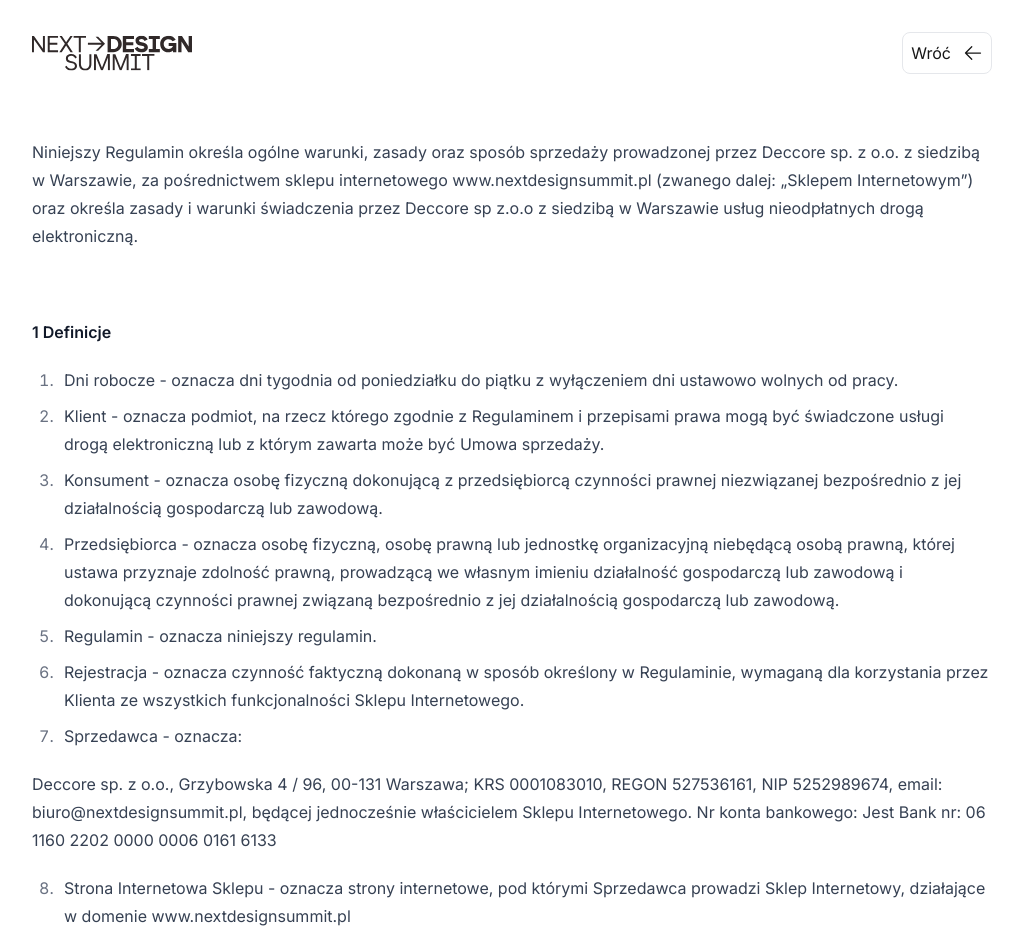
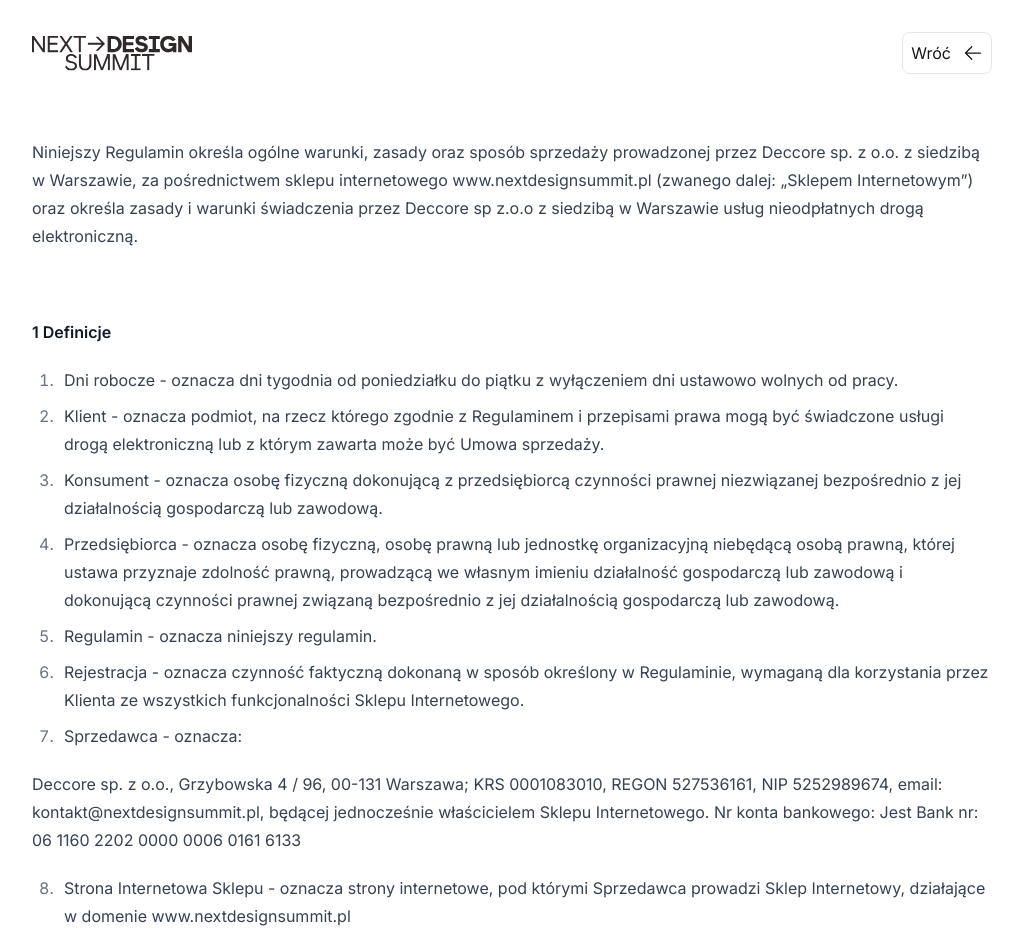
Before and after one commit to wk93/nextdesignsummit.pl, a Next.js app: page /regulamin in a window 1280 px wide. Shown: the top 943 px of the page, without its empty margins (128-1151 px from the left). Built offline with nearby package versions, Linux system fonts and the light colour scheme.

Commit message:
update info

```diff
--- a/data.ts
+++ b/data.ts
@@ -22,7 +22,7 @@ export const privatePolicy = `<p><span style="font-weight: 400;">Polityka prywat
 <p><span style="font-weight: 400;">&bdquo;zgoda osoby, kt&oacute;rej dane dotyczą&rdquo; oznacza dobrowolne, konkretne, świadome i jednoznaczne okazanie woli, kt&oacute;rym osoba, kt&oacute;rej dane dotyczą, w formie oświadczenia lub wyraźnego działania potwierdzającego, przyzwala na przetwarzanie dotyczących jej danych osobowych.</span></p>
 <p><span style="font-weight: 400;">Administrator Danych Osobowych. Cele, zakres i podstawy przetwarzania</span></p>
 <p><span style="font-weight: 400;">Administratorem Danych Osobowych Użytkownik&oacute;w sklepu internetowego www.nextdesignsummit.pl jest sp&oacute;łka sp&oacute;łka Deccore sp. z o.o., Grzybowska 4 / 96, 00-131 Warszawa; KRS 0001083010, REGON 527536161, NIP 5252989674.</span></p>
-<p><span style="font-weight: 400;">Kontakt ze Sklepem w każdej sprawie związanej z ochroną danych osobowych Użytkownika możliwy jest za pośrednictwem poczty elektronicznej pod adresem: biuro@nextdesignsummit.pl,</span></p>
+<p><span style="font-weight: 400;">Kontakt ze Sklepem w każdej sprawie związanej z ochroną danych osobowych Użytkownika możliwy jest za pośrednictwem poczty elektronicznej pod adresem: kontakt@nextdesignsummit.pl,</span></p>
 <p><span style="font-weight: 400;">Dane osobowe Użytkownika przetwarzane są wyłącznie w celach:</span></p>
 <p><span style="font-weight: 400;">zarejestrowania i utrzymywania konta Użytkownika, kt&oacute;re służy Użytkownikom do dokonywania zakup&oacute;w w sklepie internetowym nextdesignsummit.pl;</span></p>
 <p><span style="font-weight: 400;">kontaktu pomiędzy Użytkownikiem a Administratorem Danych Osobowych, we wszystkich sprawach związanych ze złożonym zam&oacute;wieniem; realizacji zwartych z Administratorem Danych Osobowych um&oacute;w sprzedaży;</span></p>
@@ -51,7 +51,7 @@ export const terms = `<p><span style="font-weight: 400;">Niniejszy Regulamin okr
 <li><span style="font-weight: 400;"> Rejestracja - oznacza czynność faktyczną dokonaną w spos&oacute;b określony w Regulaminie, wymaganą dla korzystania przez Klienta ze wszystkich funkcjonalności Sklepu Internetowego.</span></li>
 <li><span style="font-weight: 400;"> Sprzedawca - oznacza:</span></li>
 </ol>
-<p><span style="font-weight: 400;">Deccore sp. z o.o., Grzybowska 4 / 96, 00-131 Warszawa; KRS 0001083010, REGON 527536161, NIP 5252989674, email: biuro@nextdesignsummit.pl, będącej jednocześnie właścicielem Sklepu Internetowego. Nr konta bankowego: Jest Bank nr: 06 1160 2202 0000 0006 0161 6133</span></p>
+<p><span style="font-weight: 400;">Deccore sp. z o.o., Grzybowska 4 / 96, 00-131 Warszawa; KRS 0001083010, REGON 527536161, NIP 5252989674, email: kontakt@nextdesignsummit.pl, będącej jednocześnie właścicielem Sklepu Internetowego. Nr konta bankowego: Jest Bank nr: 06 1160 2202 0000 0006 0161 6133</span></p>
 <ol start="8">
 <li><span style="font-weight: 400;"> Strona Internetowa Sklepu - oznacza strony internetowe, pod kt&oacute;rymi Sprzedawca prowadzi Sklep Internetowy, działające w domenie www.nextdesignsummit.pl</span></li>
 <li><span style="font-weight: 400;"> Towar - oznacza produkt przedstawiony przez Sprzedawcę za pośrednictwem Strony Internetowej Sklepu, mogący być przedmiotem Umowy sprzedaży.</span></li>
@@ -106,7 +106,7 @@ export const terms = `<p><span style="font-weight: 400;">Niniejszy Regulamin okr
 <ol>
   <li><span style="font-weight:400;">
     Reklamacje dotyczące zakupu biletów elektronicznych, dostępu do nich lub poprawności danych na bilecie
-    Klient może składać w formie elektronicznej na adres: biuro@nextdesignsummit.pl lub pisemnie na adres Sprzedawcy.
+    Klient może składać w formie elektronicznej na adres: kontakt@nextdesignsummit.pl lub pisemnie na adres Sprzedawcy.
   </span></li>
   <li><span style="font-weight:400;">
     Reklamacja powinna zawierać co najmniej: imię i nazwisko (lub nazwę), adres e-mail użyty przy zakupie,
@@ -147,7 +147,7 @@ export const terms = `<p><span style="font-weight: 400;">Niniejszy Regulamin okr
   </span></li>
 
   <li><span style="font-weight:400;">
-    Zgłoszenia zwrotu należy dokonać wysyłając wiadomość na adres: biuro@nextdesignsummit.pl z podaniem numeru zamówienia,
+    Zgłoszenia zwrotu należy dokonać wysyłając wiadomość na adres: kontakt@nextdesignsummit.pl z podaniem numeru zamówienia,
     danych nabywcy oraz oświadczenia o rezygnacji. Po pozytywnej weryfikacji bilet zostanie unieważniony,
     a płatność zwrócona w terminie do 14 dni tą samą metodą, którą dokonano zapłaty, chyba że Klient wyraźnie zgodzi się na inny sposób zwrotu.
   </span></li>
```
